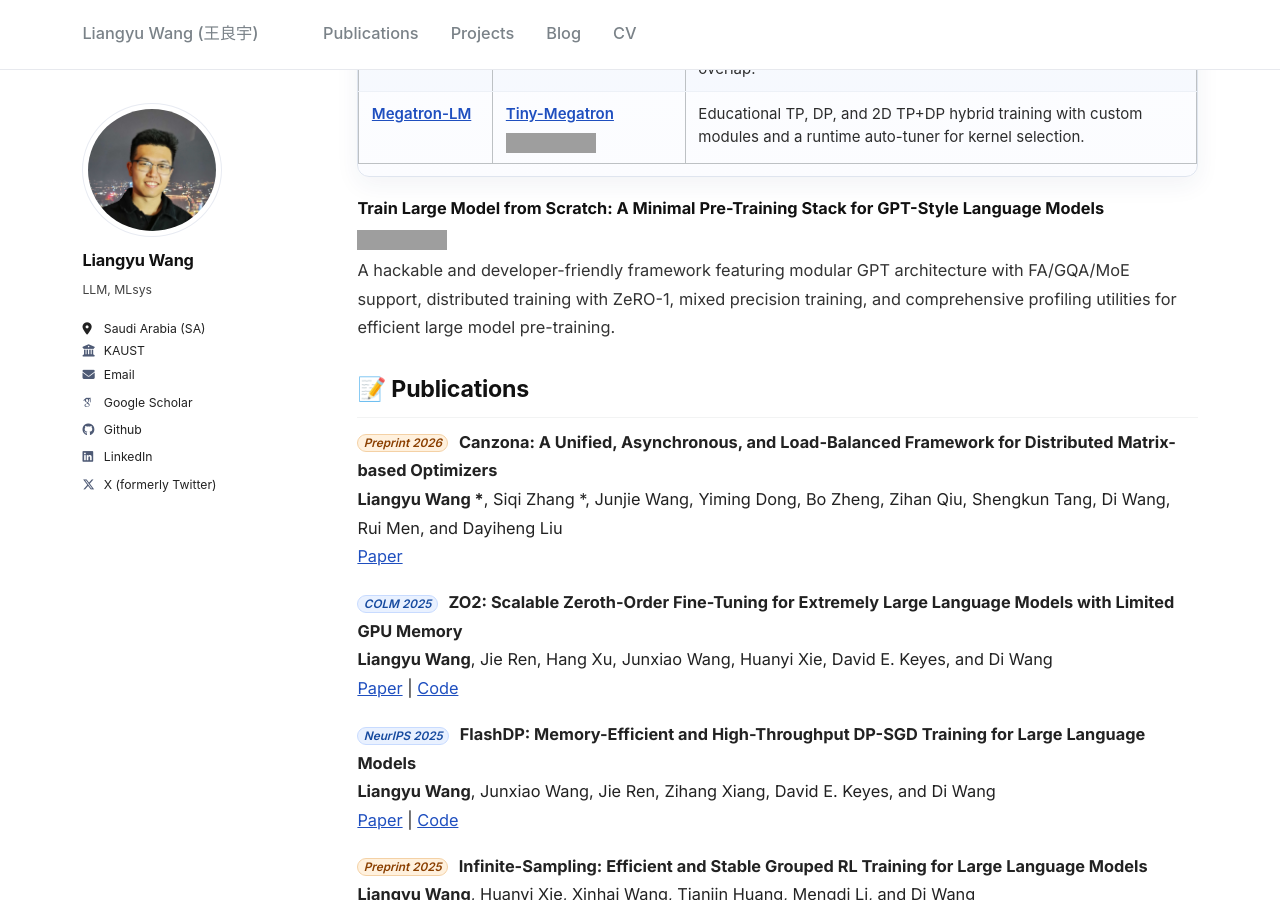
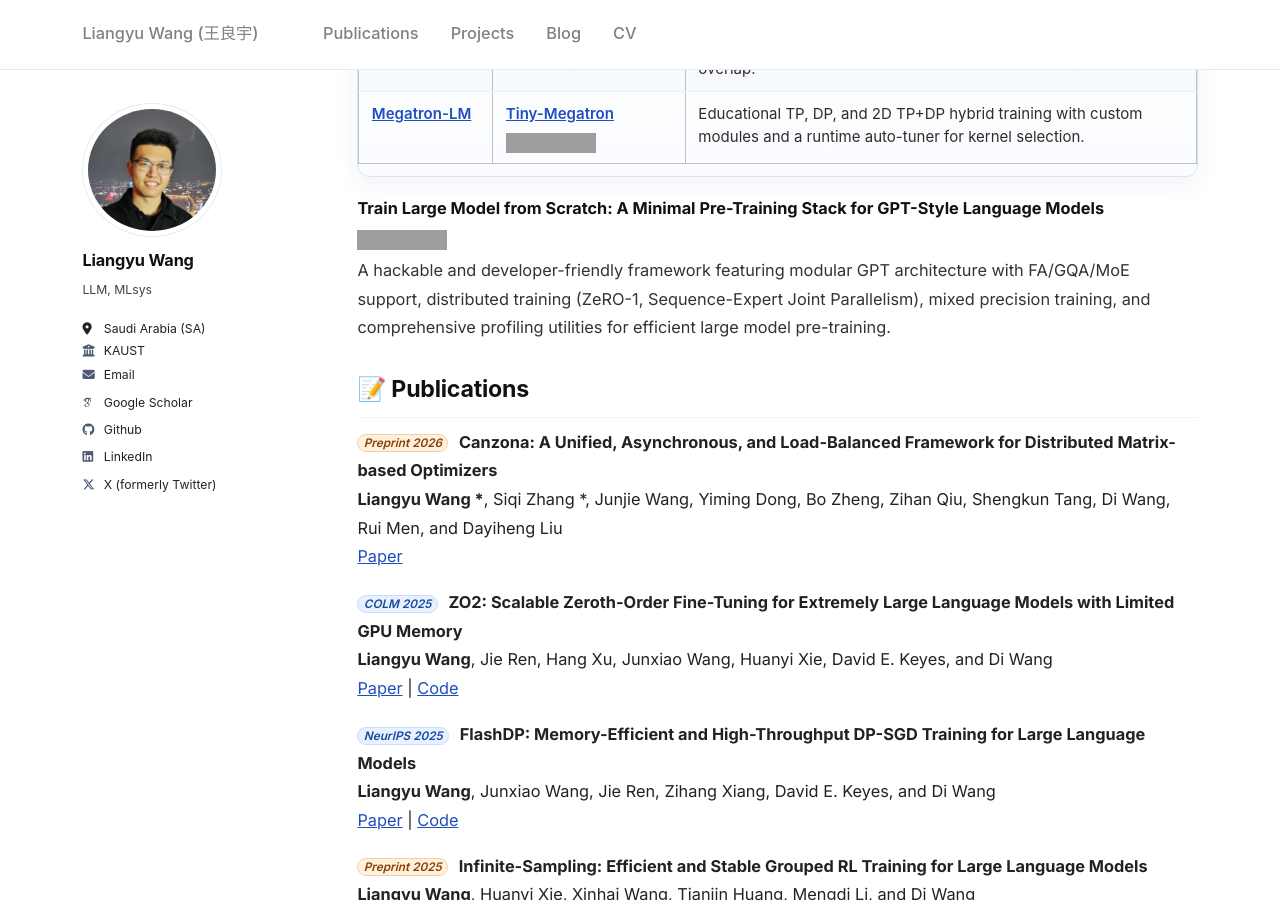
Before and after one commit to liangyuwang/liangyuwang.github.io, a Jekyll site: the page built from _pages/about.md, in a window 1280 px wide and 900 px high, scrolled down 1267 px. Built offline with Jekyll 4.4.1, drawn with Linux system fonts in a browser that asks for light colours; some web fonts are replaced; grey boxes are pictures that could not be loaded.

Commit message:
update about

```diff
--- a/_pages/about.md
+++ b/_pages/about.md
@@ -88,7 +88,7 @@ My research interests include optimizing distributed training and inference of L
 
 <div class="project-item">
 <div class="project-title"><strong>Train Large Model from Scratch: A Minimal Pre-Training Stack for GPT-Style Language Models</strong> <span class="github-stars"><a href="https://github.com/liangyuwang/train-large-model-from-scratch"><img src="https://img.shields.io/github/stars/liangyuwang/train-large-model-from-scratch?style=social" alt="GitHub stars"></a></span></div>
-<div class="project-description">A hackable and developer-friendly framework featuring modular GPT architecture with FA/GQA/MoE support, distributed training with ZeRO-1, mixed precision training, and comprehensive profiling utilities for efficient large model pre-training.</div>
+<div class="project-description">A hackable and developer-friendly framework featuring modular GPT architecture with FA/GQA/MoE support, distributed training (ZeRO-1, Sequence-Expert Joint Parallelism), mixed precision training, and comprehensive profiling utilities for efficient large model pre-training.</div>
 </div>
 </div>
 
```
